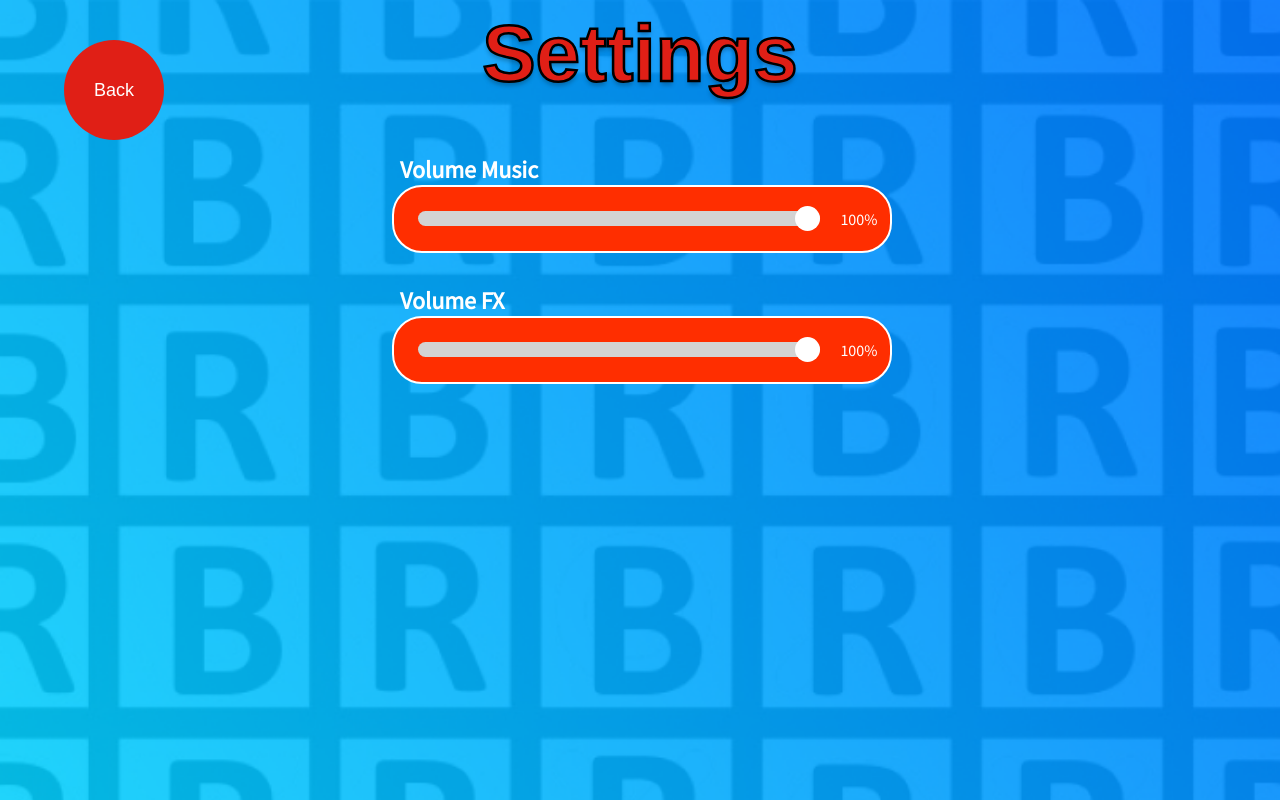
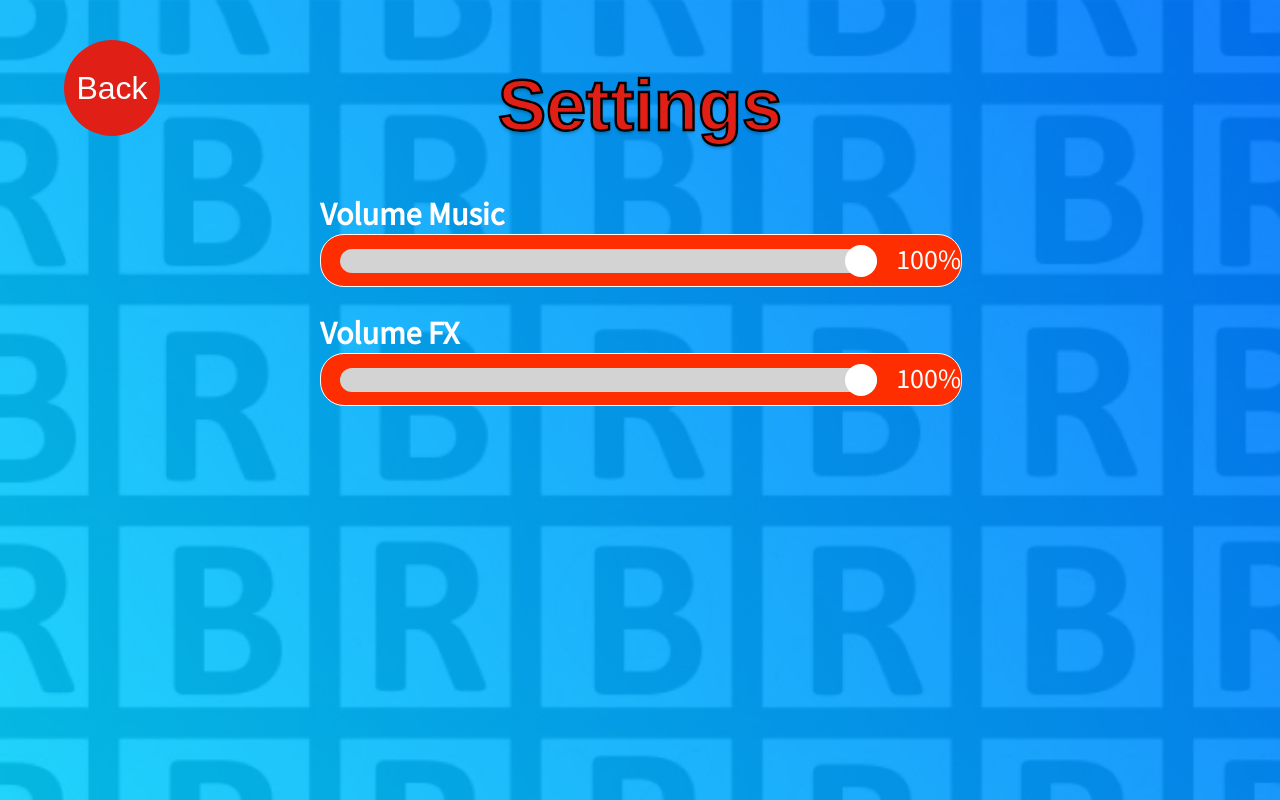
Before and after one commit to marceldobehere/rb-taktik, a website: page rb-taktik/pages/settings/settings.html in a window 1280 px wide. Drawn offline with nearby package versions, Linux system fonts and the light colour scheme; no server answers; files whose address does not match are found by name.

Commit message:
settings

```diff
--- a/rb-taktik/pages/settings/settings.css
+++ b/rb-taktik/pages/settings/settings.css
@@ -8,30 +8,58 @@
 }
 
 #big_container {
-
-  margin-left: 384px;
-  margin-right: 384px;
+  margin-left: auto;
+  margin-right: auto;
+  margin-bottom: 20vh;
+  margin-top: 8vh;
+  width: 50vw;
+  max-width: 50vw;
+  height: 10vh;
+  min-height: 0vh;
+  max-height: 10vh;
 }
 
 .slidecontainer {
-  width: 90%;
+
+  width: 42vw;
+  height: 5vh;
+  max-width: 42vw;
+  max-height: 5vh;
   color: white;
+  display: flex;
 }
 
 .slidecontainer_big {
   width: 100%;
-  height: 64px;
+  height: 6.4vh;
   background-color: #FF2E00;
   display: flex;
   place-items: center;
-  border-radius: 30px;
-  border: 2px solid white;
-  margin-bottom: 32px;
+  border-radius: 3vh;
+  border: 0.2vh solid white;
+  margin-bottom: 3.2vh;
+
 }
 
+#volumeMusicValue{
+  width: 42vw;
+  height: 3vh;
+  vertical-align:middle;
+}
+
+
+#volumeFxValue{
+  width: 42vw;
+  height: 3vh;
+}
+#volumeFX{
+  font-size: 3.5vh;
+}
 .slidecontainer_big>div:first-child {
   flex: 90%;
 }
+
+
 
 .slidecontainer_big>div:last-child {
   flex: 10%;
@@ -45,84 +73,88 @@
 
 div label.white_font {
 
-  margin: 8px;
-
+  margin: auto;
+  font-size: 4vh;
 }
 
 .white_font {
   color: #ffffff;
   font-size: x-large;
   font-weight: bold;
+
 }
 
 #white_font_title {
   font-family: 'Helvetica', sans-serif;
   font-weight: 800;
+
   font-size: 40px;
   color: #E01F16;
 
+  -webkit-text-stroke: 0.3vh rgb(0, 0, 0);
+  text-shadow: 0vh 0.4vh 0.4vh rgba(0, 0, 0, 0.25);
 
-  -webkit-text-stroke: 2.5px rgb(0, 0, 0);
-  text-shadow: 0px 4px 4px rgba(0, 0, 0, 0.25);
 }
 
-.slider {
-  -webkit-appearance: none;
-  appearance: none;
-  width: 100%;
-  height: 15px;
-  border-radius: 30px;
-  background: #d3d3d3;
-  outline: none;
-  opacity: 1;
-  -webkit-transition: .2s;
-  transition: opacity .2s;
-}
 
 .container {
   display: grid;
 }
 
 
-.slider::-webkit-slider-thumb {
+
+.slider {
   -webkit-appearance: none;
   appearance: none;
-  width: 25px;
-  height: 25px;
-  border-radius: 50%;
-  background: #ffffff;
-  cursor: pointer;
+  width: 100%;
+  margin: auto;
+  height: 15vh;
+  border-radius: 3vh;
+  background: #d3d3d3;
+  outline: none;
+  opacity: 1;
+  -webkit-transition: .2s;
+  transition: opacity .2s;
+  vertical-align:middle;
 }
 
-.slider::-moz-range-thumb {
-  width: 25px;
-  height: 25px;
+.slider::-webkit-slider-thumb  {
+  -webkit-appearance: none;
+  appearance: none;
+  width: 4vh;
+  height: 4vh;
+  background-color: White;
+  cursor: pointer;
   border-radius: 50%;
-  background: #ffffff;
-  cursor: pointer;
+
 }
 
 #volumeMusic {
   color: white;
+  font-size: 3.5vh;
+  vertical-align:middle;
 }
 
 .div_32px {
-  margin: 32px;
+  margin: 3.2vh;
 }
 
 #back_button {
-  width: clamp(25px, 100px, 100px);
-  height: clamp(25px, 100px, 100px);
-  position: absolute;
+  width: clamp(4vh, 12vh, 12vh);
+  height: clamp(4vh, 12vh, 12vh);
+  position: fixed;
   top: 5%;
-  left: 5%;
-  border-radius: 90px;
+  left: 8vh;
+
+  border-radius: 9vw;
   background-color: #E01F16;
   border: none;
   box-shadow: none;
   color: white;
-  font-size: large;
+  font-size: 4vh;
+
   transition: box-shadow ease-in-out 0.2s;
+  padding: 0;
 }
 
 #back_button:hover {
@@ -132,22 +164,22 @@
 
 #footer {
   width: auto;
-  height: 200px;
-  margin: 0px;
+  height: 20vh;
+  margin: auto;
   display: flex;
   align-items: center;
-  margin-top: auto;
+
 }
 
 .btn {
   width: 100%;
-  height: 64px;
+  height: 6.4vh;
   background-color: #FF2E00;
   display: flex;
   place-items: center;
   border-radius: 30px;
-  border: 2px solid white;
-  margin-bottom: 32px;
+  border: 0.2vh solid white;
+  margin-bottom: 3.2vh;
   transition: ease-in-out 0.2s;
 }
 
--- a/rb-taktik/pages/settings/settings.html
+++ b/rb-taktik/pages/settings/settings.html
@@ -14,7 +14,7 @@
     <div id="big_container">
         <header>
             <center>
-                <h1 style="font-size: 80px;" id ="white_font_title">Settings</h1>
+                <h1 style="font-size: 9vh;" id ="white_font_title">Settings</h1>
             </center>
 
         </header>
@@ -56,11 +56,11 @@
     </div>
 
     <footer id="footer">
-        <div width="20%">
+        <div>
             <button onclick="goPage('/home')" id="back_button">Back</button>
 
         </div>
-        <div width="80%">
+        <div>
 
         </div>
     </footer>
```
